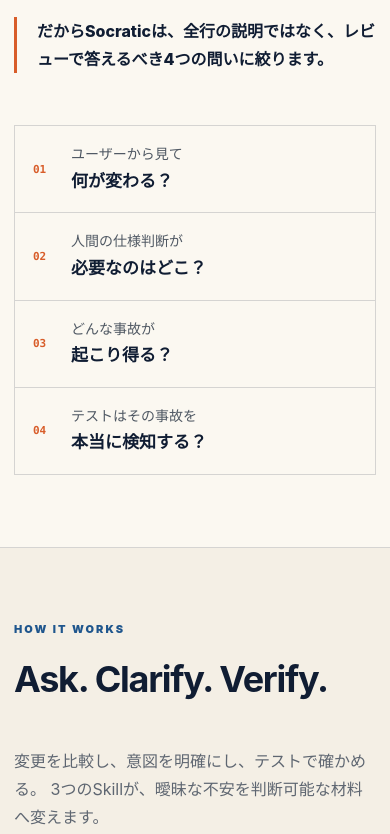
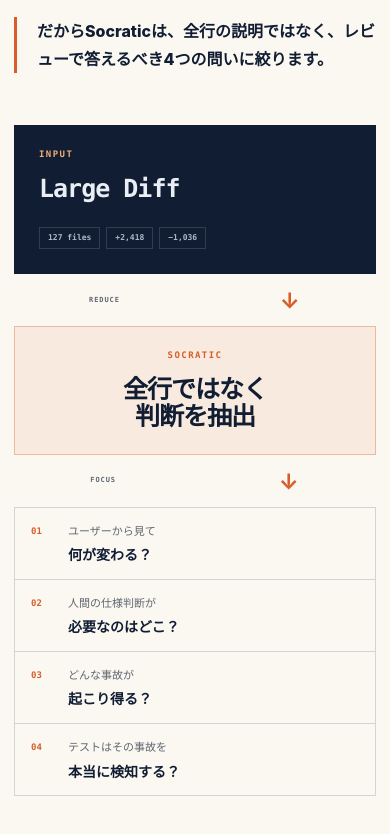
Before and after one commit to Shogo1222/socratic, a plain HTML site: page site/index.html in a window 390 px wide. Shown: the part 1651-2485 px from the top of the page. Drawn offline with Linux system fonts and the light colour scheme; files whose address does not match are found by name.

Commit message:
Visualize diff reduction flow

```diff
--- a/site/index.html
+++ b/site/index.html
@@ -21,7 +21,7 @@
     <meta name="twitter:card" content="summary_large_image">
     <title>Socratic — AI生成PRのレビューを、重要な判断に集中させる</title>
     <link rel="icon" href="assets/socratic-logo.png" type="image/png">
-    <link rel="stylesheet" href="styles.css">
+    <link rel="stylesheet" href="styles.css?v=20260722-1525">
     <script src="script.js" defer></script>
   </head>
   <body>
@@ -110,7 +110,7 @@
         </div>
       </section>
 
-      <section class="problem band">
+      <section class="problem band" id="problem">
         <div class="shell problem-grid">
           <div>
             <p class="section-kicker">THE PROBLEM</p>
@@ -126,11 +126,24 @@
             </p>
           </div>
         </div>
-        <div class="shell question-row">
-          <article><span>01</span><p>ユーザーから見て<br><strong>何が変わる？</strong></p></article>
-          <article><span>02</span><p>人間の仕様判断が<br><strong>必要なのはどこ？</strong></p></article>
-          <article><span>03</span><p>どんな事故が<br><strong>起こり得る？</strong></p></article>
-          <article><span>04</span><p>テストはその事故を<br><strong>本当に検知する？</strong></p></article>
+        <div class="shell decision-map" role="img" aria-label="大きなDiffをSocraticで絞り込み、レビューで答えるべき4つの質問へ変える流れ">
+          <div class="diff-input">
+            <span>INPUT</span>
+            <strong>Large Diff</strong>
+            <div class="diff-stats" aria-hidden="true"><i>127 files</i><i>+2,418</i><i>−1,036</i></div>
+          </div>
+          <div class="map-arrow" aria-hidden="true"><small>REDUCE</small><b>→</b></div>
+          <div class="filter-node">
+            <span>SOCRATIC</span>
+            <strong>全行ではなく<br>判断を抽出</strong>
+          </div>
+          <div class="map-arrow" aria-hidden="true"><small>FOCUS</small><b>→</b></div>
+          <ol class="decision-questions">
+            <li><span>01</span><p>ユーザーから見て<strong>何が変わる？</strong></p></li>
+            <li><span>02</span><p>人間の仕様判断が<strong>必要なのはどこ？</strong></p></li>
+            <li><span>03</span><p>どんな事故が<strong>起こり得る？</strong></p></li>
+            <li><span>04</span><p>テストはその事故を<strong>本当に検知する？</strong></p></li>
+          </ol>
         </div>
       </section>
 
--- a/site/styles.css
+++ b/site/styles.css
@@ -199,11 +199,23 @@
 .problem-copy { padding-top: 34px; color: #464f5a; font-size: 16px; }
 .problem-copy p { margin: 0 0 20px; }
 .problem-answer { padding-left: 20px; border-left: 3px solid var(--orange); color: var(--ink); font-weight: 800; }
-.question-row { display: grid; grid-template-columns: repeat(4, 1fr); margin-top: 64px; border-top: 1px solid var(--line); border-left: 1px solid var(--line); }
-.question-row article { min-height: 164px; padding: 24px; border-right: 1px solid var(--line); border-bottom: 1px solid var(--line); }
-.question-row span { color: var(--orange); font: 800 11px/1 ui-monospace, SFMono-Regular, Menlo, monospace; }
-.question-row p { margin: 27px 0 0; color: #4f5863; font-size: 14px; }
-.question-row strong { color: var(--ink); font-size: 17px; }
+.decision-map { display: grid; grid-template-columns: .78fr 58px .82fr 58px 1.7fr; align-items: center; margin-top: 64px; }
+.diff-input, .filter-node { min-height: 214px; display: flex; flex-direction: column; justify-content: center; padding: 26px; border: 1px solid var(--line); }
+.diff-input { color: #e9eef5; background: var(--ink); }
+.diff-input > span, .filter-node > span { margin-bottom: 17px; color: var(--orange-soft); font: 900 9px/1 ui-monospace, SFMono-Regular, Menlo, monospace; letter-spacing: .16em; }
+.diff-input > strong, .filter-node > strong { font: 850 clamp(25px, 2.4vw, 35px)/1.05 ui-monospace, SFMono-Regular, Menlo, monospace; letter-spacing: -.04em; }
+.diff-stats { display: flex; gap: 6px; flex-wrap: wrap; margin-top: 25px; }
+.diff-stats i { padding: 6px 8px; color: #aeb9c7; border: 1px solid rgba(255,255,255,.14); font: 700 8px/1 ui-monospace, SFMono-Regular, Menlo, monospace; font-style: normal; }
+.filter-node { color: var(--ink); background: rgba(216,93,42,.09); border-color: rgba(216,93,42,.35); text-align: center; }
+.filter-node > span { color: var(--orange); }
+.map-arrow { display: grid; place-items: center; gap: 8px; color: var(--orange); }
+.map-arrow small { color: var(--muted); font: 800 7px/1 ui-monospace, SFMono-Regular, Menlo, monospace; letter-spacing: .13em; }
+.map-arrow b { font-size: 22px; }
+.decision-questions { display: grid; grid-template-columns: repeat(2, minmax(0, 1fr)); margin: 0; padding: 0; border-top: 1px solid var(--line); border-left: 1px solid var(--line); list-style: none; }
+.decision-questions li { min-height: 106px; display: grid; grid-template-columns: 28px 1fr; align-items: center; gap: 9px; padding: 16px; border-right: 1px solid var(--line); border-bottom: 1px solid var(--line); }
+.decision-questions li > span { align-self: start; margin-top: 5px; color: var(--orange); font: 800 9px/1 ui-monospace, SFMono-Regular, Menlo, monospace; }
+.decision-questions p { margin: 0; color: var(--muted); font-size: 11px; }
+.decision-questions strong { display: block; margin-top: 5px; color: var(--ink); font-size: 14px; line-height: 1.35; }
 
 .section { padding: 120px 0; }
 .section-heading { display: grid; grid-template-columns: 1.15fr .85fr; gap: 80px; align-items: end; margin-bottom: 66px; }
@@ -338,7 +350,10 @@
   .review-card-wrap { width: min(620px, 100%); margin-inline: auto; }
   .problem-grid, .section-heading, .output-grid, .principles-grid, .install-card { grid-template-columns: 1fr; gap: 46px; }
   .problem-copy { padding-top: 0; }
-  .question-row { grid-template-columns: 1fr 1fr; }
+  .decision-map { grid-template-columns: 1fr; gap: 0; margin-top: 48px; }
+  .diff-input, .filter-node { min-height: 0; padding: 24px; }
+  .map-arrow { min-height: 52px; grid-template-columns: auto auto; gap: 10px; }
+  .map-arrow b { transform: rotate(90deg); }
   .steps { grid-template-columns: 1fr; gap: 14px; }
   .step, .step-socratic { min-height: 0; }
   .step-socratic { grid-column: auto; }
@@ -371,9 +386,7 @@
   .note-one, .review-orbit { display: none; }
   .band, .section { padding: 72px 0; }
   .problem-grid { gap: 30px; }
-  .question-row { grid-template-columns: repeat(2, minmax(0, 1fr)); margin-top: 40px; }
-  .question-row article { min-height: 112px; padding: 18px; }
-  .question-row p { margin-top: 18px; }
+  .decision-map { margin-top: 40px; }
   .section-heading { margin-bottom: 46px; }
   .step { padding: 25px; }
   .comparison-map { padding: 18px; }
@@ -390,16 +403,9 @@
 }
 
 @media (max-width: 480px) {
-  .question-row { grid-template-columns: 1fr; margin-top: 32px; }
-  .question-row article {
-    min-height: 0;
-    display: grid;
-    grid-template-columns: 30px 1fr;
-    align-items: center;
-    gap: 8px;
-    padding: 16px 18px;
-  }
-  .question-row p { margin: 0; }
+  .decision-map { margin-top: 32px; }
+  .decision-questions { grid-template-columns: 1fr; }
+  .decision-questions li { min-height: 0; padding: 14px 16px; }
   .compact-diagram { grid-template-columns: 1fr; margin: 22px 0; }
   .compact-diagram b { transform: rotate(90deg); }
   .mutation-path { grid-template-columns: 1fr 14px 58px; padding-block: 8px; }
```
